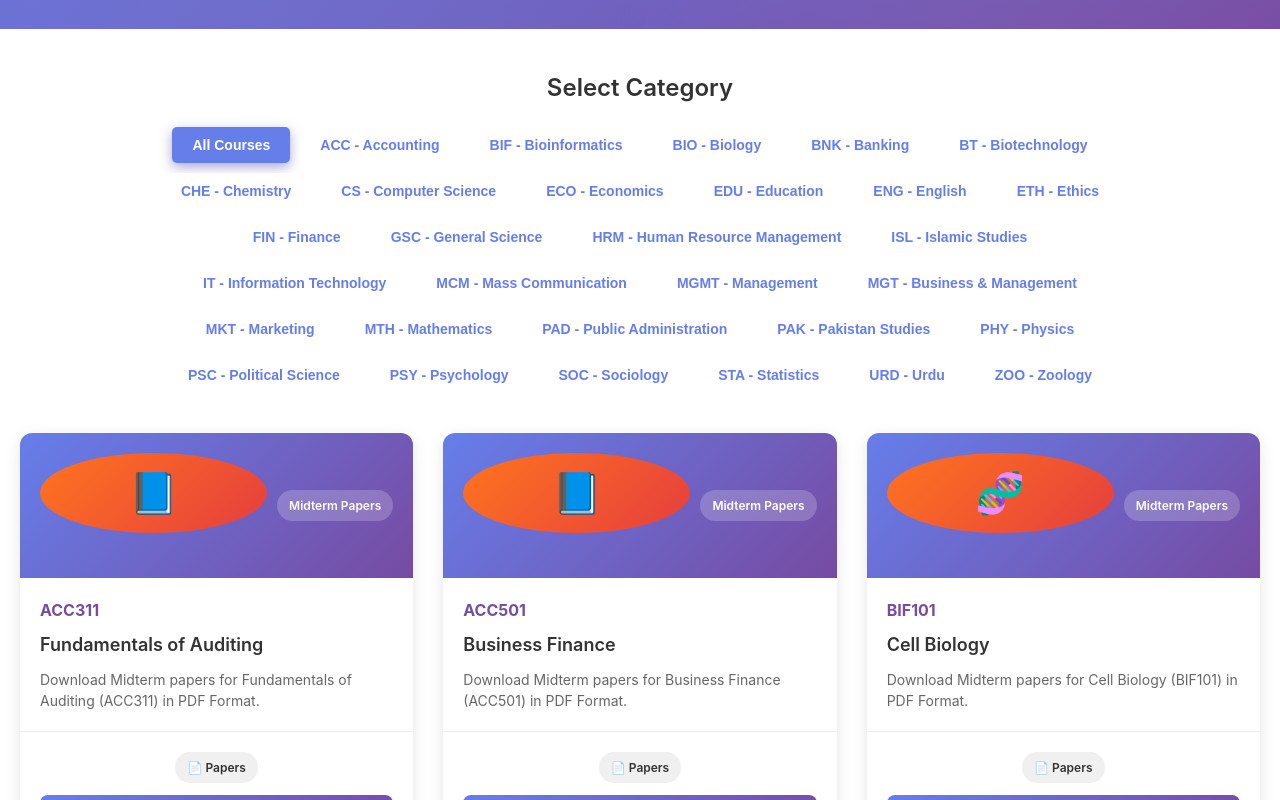
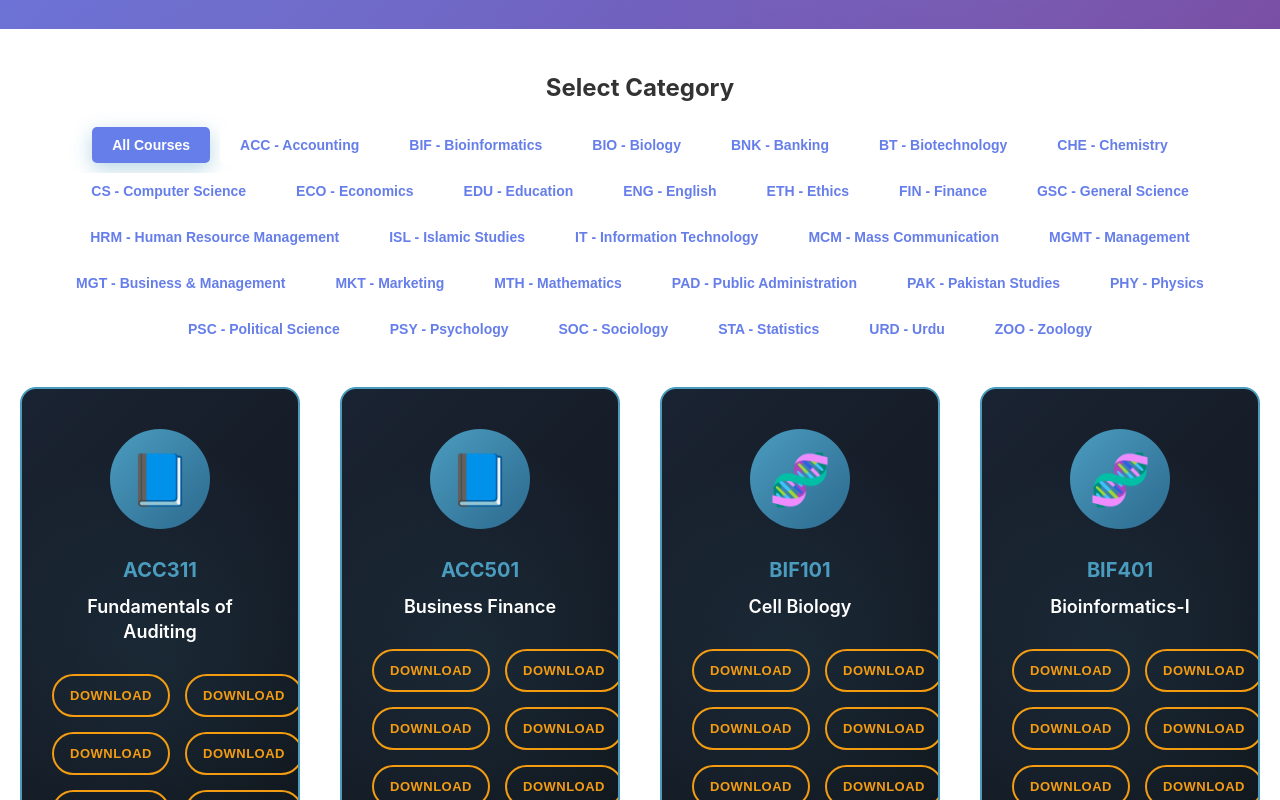
Before and after one commit to Sahirullah/v-lib, a React (Vite) app: page /midterm in a window 1280 px wide. Shown: the part 640-1440 px from the top of the page. Built offline with nearby package versions, Linux system fonts and the light colour scheme; the HTML template or start-up script is replaced by a standard one.

Commit message:
updating

```diff
--- a/src/pages/FinalTerm.css
+++ b/src/pages/FinalTerm.css
@@ -2,12 +2,12 @@
   min-height: 100vh;
   display: flex;
   flex-direction: column;
-  background: linear-gradient(135deg, #f5f7fa 0%, #c3cfe2 100%);
+  background: #0f1419;
 }
 
 /* Hero Section */
 .final-term-hero {
-  background: linear-gradient(135deg, #ff6b35 0%, #f7931e 50%, #c1272d 100%);
+  background: linear-gradient(135deg, #0f6b9e 0%, #0d4f7e 100%);
   padding: 100px 20px;
   text-align: center;
   color: white;
@@ -22,8 +22,8 @@
   left: 0;
   right: 0;
   bottom: 0;
-  background: radial-gradient(circle at 20% 80%, rgba(255, 255, 255, 0.15) 0%, transparent 50%),
-              radial-gradient(circle at 80% 20%, rgba(0, 0, 0, 0.1) 0%, transparent 50%);
+  background: radial-gradient(circle at 20% 80%, rgba(255, 255, 255, 0.1) 0%, transparent 50%),
+              radial-gradient(circle at 80% 20%, rgba(0, 0, 0, 0.2) 0%, transparent 50%);
   pointer-events: none;
 }
 
@@ -67,7 +67,7 @@
   font-size: 52px;
   font-weight: 800;
   margin: 0 0 16px 0;
-  text-shadow: 0 4px 20px rgba(0, 0, 0, 0.2);
+  text-shadow: 0 4px 20px rgba(0, 0, 0, 0.3);
   letter-spacing: -1px;
   line-height: 1.1;
 }
@@ -75,9 +75,9 @@
 .final-term-hero p {
   font-size: 20px;
   margin: 0;
-  opacity: 0.95;
+  opacity: 0.9;
   font-weight: 400;
-  text-shadow: 0 2px 10px rgba(0, 0, 0, 0.1);
+  text-shadow: 0 2px 10px rgba(0, 0, 0, 0.2);
   line-height: 1.6;
 }
 
@@ -87,171 +87,161 @@
   max-width: 1200px;
   margin: 0 auto;
   width: 100%;
-  padding: 40px 20px;
+  padding: 60px 20px;
 }
 
 /* Category Filter */
 .category-filter {
-  margin-bottom: 40px;
+  margin-bottom: 60px;
   text-align: center;
 }
 
 .category-filter h2 {
   font-size: 28px;
-  color: #333;
-  margin-bottom: 20px;
-  font-weight: 600;
+  color: #fff;
+  margin-bottom: 30px;
+  font-weight: 700;
 }
 
 .filter-buttons {
   display: grid;
-  grid-template-columns: repeat(3, 1fr);
+  grid-template-columns: repeat(auto-fit, minmax(200px, 1fr));
   gap: 12px;
-  justify-content: center;
-  max-width: 1000px;
+  max-width: 100%;
   margin: 0 auto;
 }
 
 .filter-btn {
   padding: 12px 16px;
-  border: none;
-  background: rgba(91, 79, 184, 0.6);
-  color: white;
+  border: 2px solid #4a9cbf;
+  background: transparent;
+  color: #4a9cbf;
   border-radius: 8px;
   cursor: pointer;
   font-size: 14px;
-  font-weight: 500;
+  font-weight: 600;
   transition: all 0.3s ease;
-  text-align: left;
 }
 
 .filter-btn:hover {
-  background: rgba(91, 79, 184, 0.8);
+  background: rgba(74, 156, 191, 0.1);
   transform: translateY(-2px);
-  box-shadow: 0 4px 12px rgba(91, 79, 184, 0.4);
+  border-color: #5ab3d8;
 }
 
 .filter-btn.active {
-  background: rgba(91, 79, 184, 0.9);
-  box-shadow: 0 4px 12px rgba(91, 79, 184, 0.5);
+  background: #4a9cbf;
+  color: white;
+  border-color: #4a9cbf;
+  box-shadow: 0 6px 20px rgba(74, 156, 191, 0.4);
 }
 
 /* Papers Grid */
 .papers-grid {
   display: grid;
-  grid-template-columns: repeat(auto-fill, minmax(320px, 1fr));
-  gap: 30px;
-  margin-bottom: 40px;
+  grid-template-columns: repeat(auto-fill, minmax(280px, 1fr));
+  gap: 40px;
+  margin-bottom: 60px;
 }
 
-.paper-card {
-  background: white;
-  border-radius: 12px;
-  overflow: hidden;
-  box-shadow: 0 4px 15px rgba(0, 0, 0, 0.1);
-  transition: all 0.3s ease;
+/* Modern Card Design */
+.paper-card-modern {
+  background: linear-gradient(135deg, #1a2332 0%, #0f1419 100%);
+  border: 2px solid #4a9cbf;
+  border-radius: 16px;
+  padding: 40px 30px;
   display: flex;
   flex-direction: column;
-  height: 100%;
+  align-items: center;
+  text-align: center;
+  transition: all 0.3s ease;
+  position: relative;
+  overflow: hidden;
 }
 
-.paper-card:hover {
-  transform: translateY(-8px);
-  box-shadow: 0 12px 25px rgba(0, 0, 0, 0.15);
+.paper-card-modern::before {
+  content: '';
+  position: absolute;
+  top: 0;
+  left: 0;
+  right: 0;
+  bottom: 0;
+  background: radial-gradient(circle at center, rgba(74, 156, 191, 0.1) 0%, transparent 70%);
+  pointer-events: none;
 }
 
-.card-header {
-  background: linear-gradient(135deg, #ff6b35 0%, #f7931e 100%);
-  padding: 20px;
-  display: flex;
-  justify-content: space-between;
-  align-items: flex-start;
-  color: white;
+.paper-card-modern:hover {
+  transform: translateY(-10px);
+  box-shadow: 0 20px 40px rgba(74, 156, 191, 0.3);
+  border-color: #5ab3d8;
 }
 
-.card-icon {
-  font-size: 40px;
-  flex: 1;
+.card-circle-icon {
+  width: 100px;
+  height: 100px;
+  border-radius: 50%;
+  background: linear-gradient(135deg, #4a9cbf 0%, #2d6a8f 100%);
+  display: flex;
+  align-items: center;
+  justify-content: center;
+  font-size: 50px;
+  margin-bottom: 25px;
+  flex-shrink: 0;
+  position: relative;
+  z-index: 1;
 }
 
-.status-badge {
-  background: rgba(255, 255, 255, 0.3);
-  padding: 6px 12px;
-  border-radius: 20px;
-  font-size: 12px;
-  font-weight: 600;
-  white-space: nowrap;
-  margin-left: 10px;
+.card-code {
+  font-size: 20px;
+  font-weight: 700;
+  color: #4a9cbf;
+  margin: 0 0 8px 0;
+  position: relative;
+  z-index: 1;
 }
 
-.card-body {
-  padding: 20px;
-  flex: 1;
+.card-title {
+  font-size: 18px;
+  font-weight: 600;
+  color: #fff;
+  margin: 0 0 30px 0;
+  line-height: 1.4;
+  position: relative;
+  z-index: 1;
 }
 
-.card-body h3 {
-  font-size: 16px;
-  color: #ff6b35;
-  margin: 0 0 8px 0;
-  font-weight: 700;
+/* Download Buttons Grid */
+.download-buttons-grid {
+  display: grid;
+  grid-template-columns: repeat(2, 1fr);
+  gap: 15px;
+  width: 100%;
+  position: relative;
+  z-index: 1;
 }
 
-.card-body h4 {
-  font-size: 18px;
-  color: #333;
-  margin: 0 0 12px 0;
-  font-weight: 600;
-  line-height: 1.4;
+.download-btn-bordered {
+  padding: 12px 16px;
+  background: transparent;
+  border: 2px solid #f39c12;
+  color: #f39c12;
+  border-radius: 25px;
+  cursor: pointer;
+  font-size: 13px;
+  font-weight: 700;
+  transition: all 0.3s ease;
+  text-transform: uppercase;
+  letter-spacing: 0.5px;
 }
 
-.card-body p {
-  font-size: 14px;
-  color: #666;
-  margin: 0;
-  line-height: 1.6;
+.download-btn-bordered:hover {
+  background: #f39c12;
+  color: #0f1419;
+  transform: scale(1.05);
+  box-shadow: 0 8px 20px rgba(243, 156, 18, 0.4);
 }
 
-.card-footer {
-  padding: 20px;
-  border-top: 1px solid #eee;
-  display: flex;
-  flex-direction: column;
-  gap: 12px;
-}
-
-.card-features {
-  display: flex;
-  gap: 8px;
-  flex-wrap: wrap;
-}
-
-.feature-tag {
-  background: #f0f0f0;
-  padding: 4px 10px;
-  border-radius: 12px;
-  font-size: 12px;
-  color: #666;
-}
-
-.download-btn {
-  background: linear-gradient(135deg, #5b4fb8 0%, #7c5cdb 100%);
-  color: white;
-  border: none;
-  padding: 12px 20px;
-  border-radius: 8px;
-  cursor: pointer;
-  font-size: 14px;
-  font-weight: 600;
-  transition: all 0.3s ease;
-  width: 100%;
-}
-
-.download-btn:hover {
-  transform: scale(1.02);
-  box-shadow: 0 4px 12px rgba(91, 79, 184, 0.3);
-}
-
-.download-btn:active {
+.download-btn-bordered:active {
   transform: scale(0.98);
 }
 
@@ -259,8 +249,10 @@
 .no-results {
   text-align: center;
   padding: 60px 20px;
-  color: #999;
+  color: #888;
   font-size: 18px;
+  position: relative;
+  z-index: 1;
 }
 
 /* Responsive */
@@ -282,37 +274,28 @@
   }
 
   .final-term-container {
-    padding: 30px 15px;
+    padding: 40px 20px;
   }
 
   .category-filter h2 {
     font-size: 22px;
-  }
-
-  .filter-btn {
-    padding: 8px 16px;
-    font-size: 13px;
+    margin-bottom: 20px;
   }
 
   .papers-grid {
     grid-template-columns: 1fr;
-    gap: 20px;
+    gap: 30px;
   }
 
-  .card-header {
-    padding: 15px;
+  .paper-card-modern {
+    padding: 30px 20px;
   }
 
-  .card-body {
-    padding: 15px;
-  }
-
-  .card-body h4 {
-    font-size: 16px;
-  }
-
-  .card-footer {
-    padding: 15px;
+  .card-circle-icon {
+    width: 80px;
+    height: 80px;
+    font-size: 40px;
+    margin-bottom: 20px;
   }
 }
 
@@ -335,10 +318,38 @@
 
   .category-filter h2 {
     font-size: 18px;
+    margin-bottom: 15px;
   }
 
-  .filter-btn {
-    padding: 6px 12px;
+  .final-term-container {
+    padding: 30px 15px;
+  }
+
+  .papers-grid {
+    gap: 20px;
+  }
+
+  .paper-card-modern {
+    padding: 25px 15px;
+  }
+
+  .card-circle-icon {
+    width: 70px;
+    height: 70px;
+    font-size: 35px;
+  }
+
+  .card-title {
+    font-size: 16px;
+    margin-bottom: 20px;
+  }
+
+  .download-buttons-grid {
+    gap: 10px;
+  }
+
+  .download-btn-bordered {
+    padding: 10px 12px;
     font-size: 12px;
   }
 }
--- a/src/pages/FinalTerm.jsx
+++ b/src/pages/FinalTerm.jsx
@@ -50,27 +50,20 @@ const FinalTerm = () => {
 
         <div className="papers-grid">
           {filteredPapers.map(paper => (
-            <div key={paper.id} className="paper-card">
-              <div className="card-header">
-                <div className="card-icon">{paper.image}</div>
-                <span className="status-badge">{paper.status}</span>
-              </div>
+            <div key={paper.id} className="paper-card-modern">
+              <div className="card-circle-icon">{paper.image}</div>
+              <h3 className="card-code">{paper.code}</h3>
+              <h4 className="card-title">{paper.title}</h4>
 
-              <div className="card-body">
-                <h3>{paper.code}</h3>
-                <h4>{paper.title}</h4>
-                <p>{paper.description}</p>
-              </div>
-
-              <div className="card-footer">
-                <div className="card-features">
-                  {paper.hasLecture && (
-                    <span className="feature-tag">📄 Papers</span>
-                  )}
-                </div>
-                <button className="download-btn">
-                  📥 Download PDF
-                </button>
+              <div className="download-buttons-grid">
+                <button className="download-btn-bordered">Download</button>
+                <button className="download-btn-bordered">Download</button>
+                <button className="download-btn-bordered">Download</button>
+                <button className="download-btn-bordered">Download</button>
+                <button className="download-btn-bordered">Download</button>
+                <button className="download-btn-bordered">Download</button>
+                <button className="download-btn-bordered">Download</button>
+                <button className="download-btn-bordered">Download</button>
               </div>
             </div>
           ))}
--- a/src/pages/Midterm.css
+++ b/src/pages/Midterm.css
@@ -233,6 +233,14 @@
   box-shadow: 0 4px 12px rgba(102, 126, 234, 0.4);
 }
 
+/* Download Buttons Grid */
+.download-buttons-grid {
+  display: grid;
+  grid-template-columns: repeat(2, 1fr);
+  gap: 15px;
+  width: 100%;
+}
+
 .no-results {
   text-align: center;
   padding: 60px 20px;
--- a/src/pages/Midterm.jsx
+++ b/src/pages/Midterm.jsx
@@ -50,27 +50,20 @@ const Midterm = () => {
 
         <div className="papers-grid">
           {filteredPapers.map(paper => (
-            <div key={paper.id} className="paper-card">
-              <div className="card-header">
-                <div className="card-icon">{paper.image}</div>
-                <span className="status-badge">{paper.status}</span>
-              </div>
+            <div key={paper.id} className="paper-card-modern">
+              <div className="card-circle-icon">{paper.image}</div>
+              <h3 className="card-code">{paper.code}</h3>
+              <h4 className="card-title">{paper.title}</h4>
 
-              <div className="card-body">
-                <h3>{paper.code}</h3>
-                <h4>{paper.title}</h4>
-                <p>{paper.description}</p>
-              </div>
-
-              <div className="card-footer">
-                <div className="card-features">
-                  {paper.hasLecture && (
-                    <span className="feature-tag">📄 Papers</span>
-                  )}
-                </div>
-                <button className="download-btn">
-                  📥 Download PDF
-                </button>
+              <div className="download-buttons-grid">
+                <button className="download-btn-bordered">Download</button>
+                <button className="download-btn-bordered">Download</button>
+                <button className="download-btn-bordered">Download</button>
+                <button className="download-btn-bordered">Download</button>
+                <button className="download-btn-bordered">Download</button>
+                <button className="download-btn-bordered">Download</button>
+                <button className="download-btn-bordered">Download</button>
+                <button className="download-btn-bordered">Download</button>
               </div>
             </div>
           ))}
```
